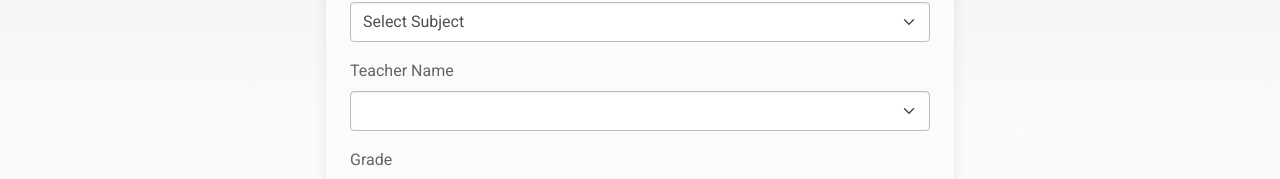
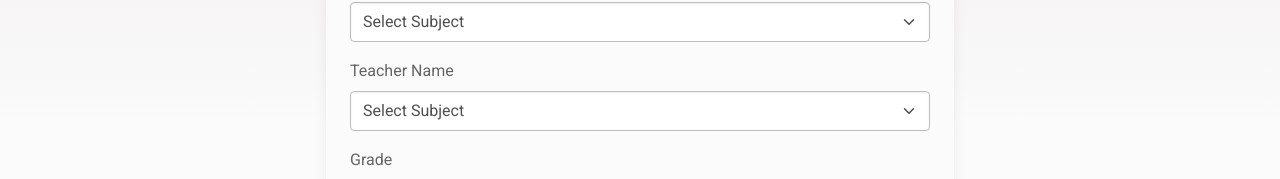
Before and after one commit to ThisaliSamarawickrama/Bright-Future, a React (Create React App) app in the folder frontend/: page /AddClass in a window 1280 px wide. Shown: the part 289-468 px from the top of the page. Built offline with nearby package versions, Linux system fonts and the light colour scheme; no server answers; what password-validator would draw is missing.

Commit message:
Add content

```diff
--- a/frontend/src/components/teacher/addClass.js
+++ b/frontend/src/components/teacher/addClass.js
@@ -96,7 +96,20 @@ export default function AdTeacher() {
                     <select class="form-select"  onChange={(e) =>{
                             setTeacherName(e.target.value);
                          }} >
-
+                        <option value="">Select Subject</option>
+                      <option value="Mrs.Samanthi Dissanayake">Mrs.Samanthi Dissanayake</option>
+                      <option value="Ms.Isuri Ekanayake">Ms.Isuri Ekanayake</option>
+                      <option value="Mrs.Dinusha Hannadige">Mrs.Dinusha Hannadige</option>
+                      <option value="Mr.Buddhika Uduwaraarachchi">Mr.Buddhika Uduwaraarachchi</option>
+                      <option value="Ms.Danuji Perera">Ms.Danuji Perera</option>
+                      <option value="Mr.Kasun Solaman">Mr.Kasun Solaman</option>
+                      <option value="Mrs.Lakdinu Nirmali">Mrs.Lakdinu Nirmali</option>
+                      <option value="Mr.Vishnu Varathan">Mr.Vishnu Varathan</option>
+                      <option value="Mr.Tharanga Ranasinghe">Mr.Tharanga Ranasinghe</option>
+                      <option value="Mrs.Srimathi Dassanayake">Mrs.Srimathi Dassanayake</option>
+                      <option value="Mr.Chandula Herath">Mr.Chandula Herath</option>
+                      <option value="Ms.Sjitha N.Malaviarachchi">Ms.Sjitha N.Malaviarachchi</option>
+                      <option value="Mr.Dilan Illesinghe">Mr.Dilan Illesinghe</option>
                     </select>
                 </div>
 
```
